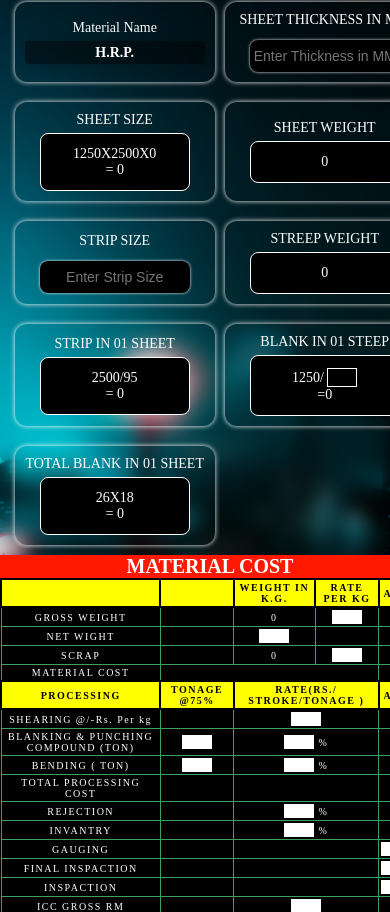
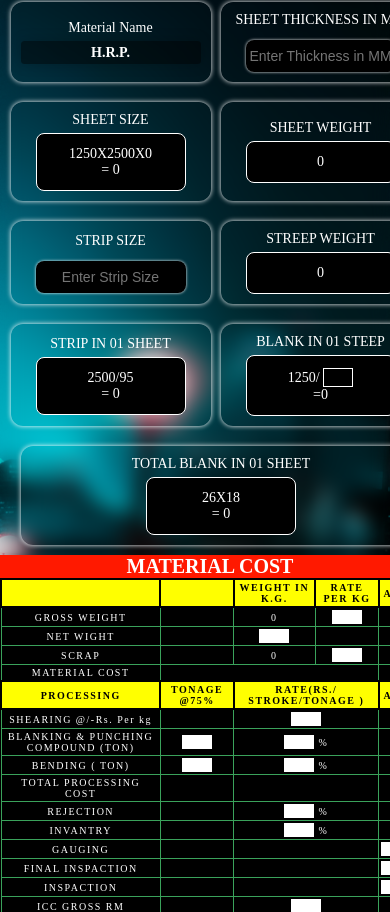
Before and after one commit to hariomsharmacse/Sheet-Metal-Costing, a plain HTML site: page index.html in a window 390 px wide. Shown: the part 188-1100 px from the top of the page. Drawn offline with Linux system fonts and the light colour scheme.

Commit message:
span last grid item

```diff
--- a/style.css
+++ b/style.css
@@ -553,7 +553,7 @@ th {
   .STRIP-SHEET,
   .BLANK-STEEP,
   .TOTAL-BLANK {
-    width: 150px;
+    width: 170px;
     font-size: 11px;
   }
 
@@ -616,7 +616,7 @@ th {
   .TOTAL-BLANK {
     width: 200px;
     font-size: 14px;
-    margin-left: 7%;
+    margin-left: 5%;
   }
 
   #THICKNESS,
@@ -642,4 +642,12 @@ th {
     width: 35px;
     height: 35px;
   }
+
+  .TOTAL-BLANK {
+    grid-column: span 2;
+    width: 400px;
+    /* grid-column-start: 1;
+    grid-column-end: 3; */
+    /* width: 300px; */
+  }
 }
```
